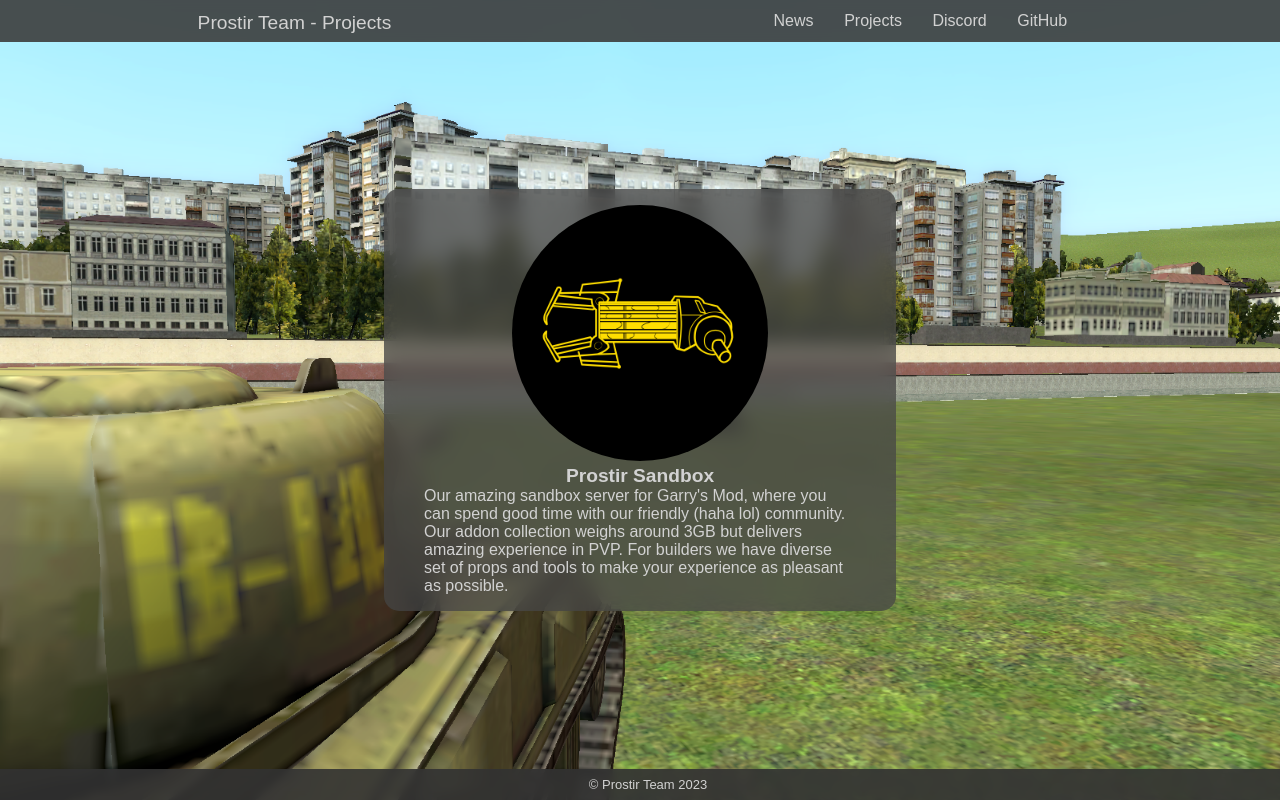
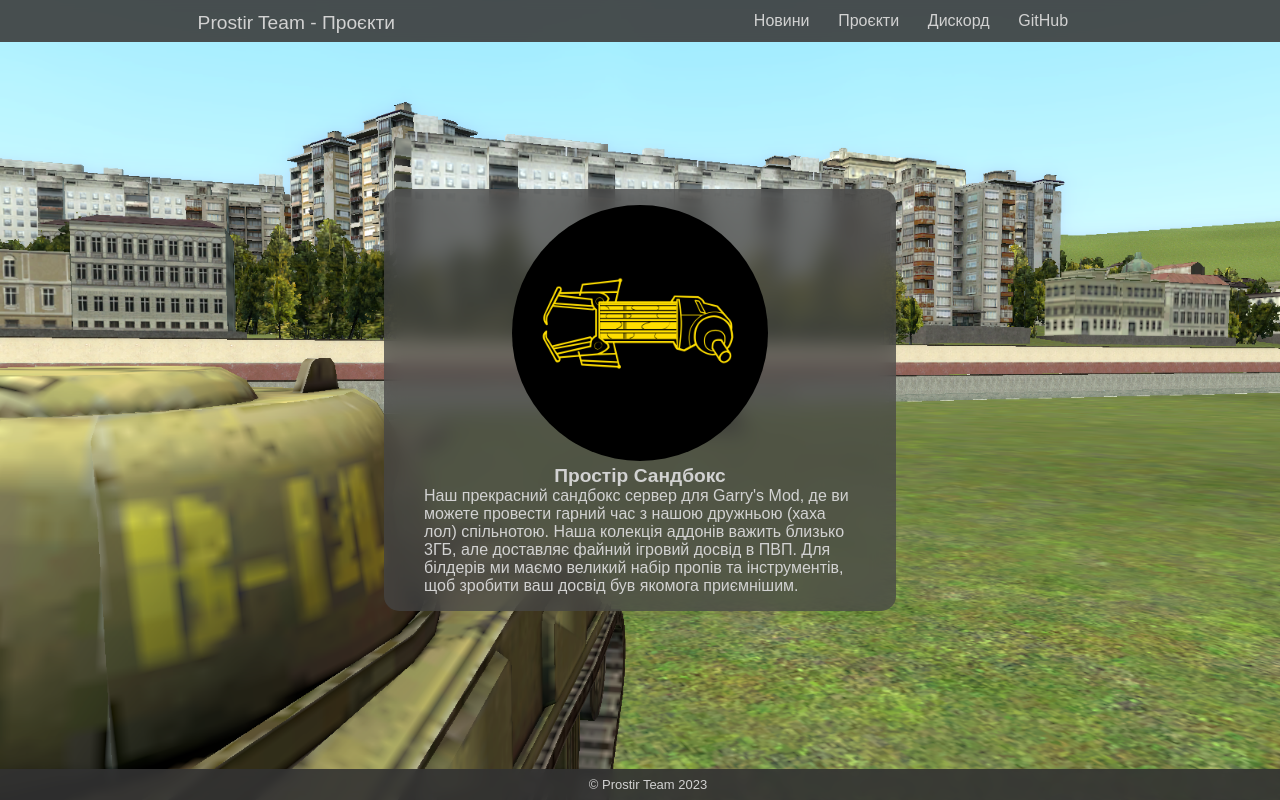
Before and after one commit to Prostir-Team/web-prostir, a Flask app: page /projects in a window 1280 px wide. Run offline with Flask 2, Linux system fonts and the light colour scheme; some web fonts are replaced.

Commit message:
page ukrainization

```diff
--- a/templates/article.html
+++ b/templates/article.html
@@ -6,15 +6,15 @@
 {% endblock %}
 
 {% block title %} {{ article_info[1] }} {% endblock %}
-{% block pagename %}- News / {{ article_info[1] }}{% endblock %}
+{% block pagename %}- Новини / {{ article_info[1] }}{% endblock %}
 
 {% block main %}
 <section class="title">
-	<div class="main-title">News</div>
+	<div class="main-title">Новини</div>
 </section>
 <div class="news-container">
     <div class="news-feed">
-        <div class="article-title"><span class="h-white">{{ article_info[1] }}</span> on {{ article_info[3] }}</div>
+        <div class="article-title"><span class="h-white">{{ article_info[1] }}</span> о {{ article_info[3] }}</div>
 
         {% for info_type in info.keys() %}
         <div class="article-section bg-blur-10px">
--- a/templates/base.html
+++ b/templates/base.html
@@ -16,9 +16,9 @@
     <nav class="bg-blur-5px">
         <a class="nav-title" href="/">Prostir Team {% block pagename %}{% endblock %}</a>
         <span class="nav-links">
-            <a href="/news">News</a>
-            <a href="/projects">Projects</a>
-            <a href="https://discord.gg/stV4JswQ9Q">Discord</a>
+            <a href="/news">Новини</a>
+            <a href="/projects">Проєкти</a>
+            <a href="https://discord.gg/stV4JswQ9Q">Дискорд</a>
             <a href="https://github.com/Prostir-Team">GitHub</a>
         </span>
     </nav>
--- a/templates/loading.html
+++ b/templates/loading.html
@@ -4,7 +4,7 @@
     <meta charset="UTF-8">
     <meta http-equiv="X-UA-Compatible" content="IE=edge">
     <meta name="viewport" content="width=device-width, initial-scale=1.0">
-    <title>Loading Screen for Prostir Sandbox</title>
+    <title>loading_url для Prostir Sandbox</title>
     <!-- import fonts -->
     <link rel="stylesheet" type="text/css" href="{{ url_for('static', filename='css/fonts.css') }}">
     <!-- import styles -->
--- a/templates/projects.html
+++ b/templates/projects.html
@@ -4,20 +4,20 @@
 <link rel="stylesheet" type="text/css" href="{{ url_for('static', filename='css/projects.css') }}"/>
 {% endblock %}
 
-{% block title %}Projects{% endblock %}
-{% block pagename %}- Projects{% endblock %}
+{% block title %}Проєкти{% endblock %}
+{% block pagename %}- Проєкти{% endblock %}
 
 {% block main %}
 <section class="projects-list">
     <div class="projects-container">
         <div class="project bg-blur-10px">
-            <div class="project-icon"><img src="/static/img/project_logos/prsbox.png" alt="Project Icon"></div>
-            <div class="project-title">Prostir Sandbox</div>
+            <div class="project-icon"><img src="/static/img/project_logos/prsbox.png" alt="Іконка проєкту"></div>
+            <div class="project-title">Простір Сандбокс</div>
             <div class="project-desc">
-                Our amazing sandbox server for Garry's Mod, where you can spend good time with
-                our friendly (haha lol) community. Our addon collection weighs around 3GB
-                but delivers amazing experience in PVP. For builders we have diverse
-                set of props and tools to make your experience as pleasant as possible.
+                Наш прекрасний сандбокс сервер для Garry's Mod, де ви можете провести гарний час з
+                нашою дружньою (хаха лол) спільнотою. Наша колекція аддонів важить близько 3ГБ,
+                але доставляє файний ігровий досвід в ПВП. Для білдерів ми маємо великий
+                набір пропів та інструментів, щоб зробити ваш досвід був якомога приємнішим.
             </div>
         </div>
     </div>
```
Also changed, not shown: templates/main.html (+7 -7 lines), templates/news.html (+5 -5 lines).
